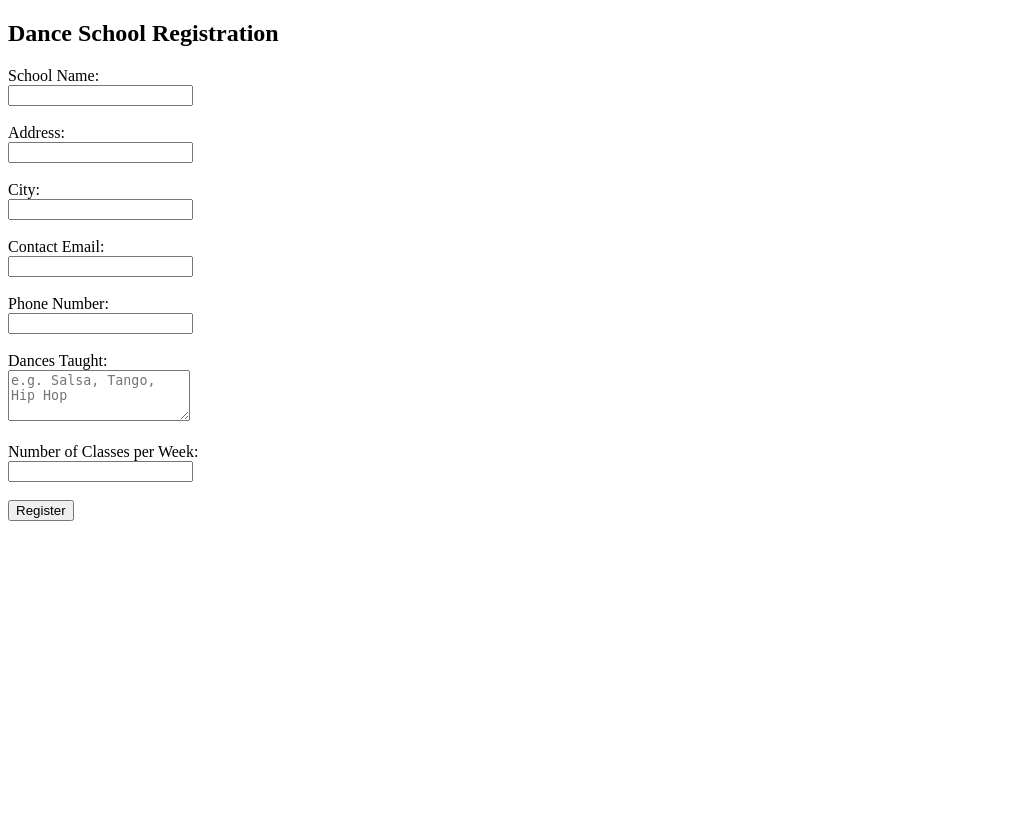
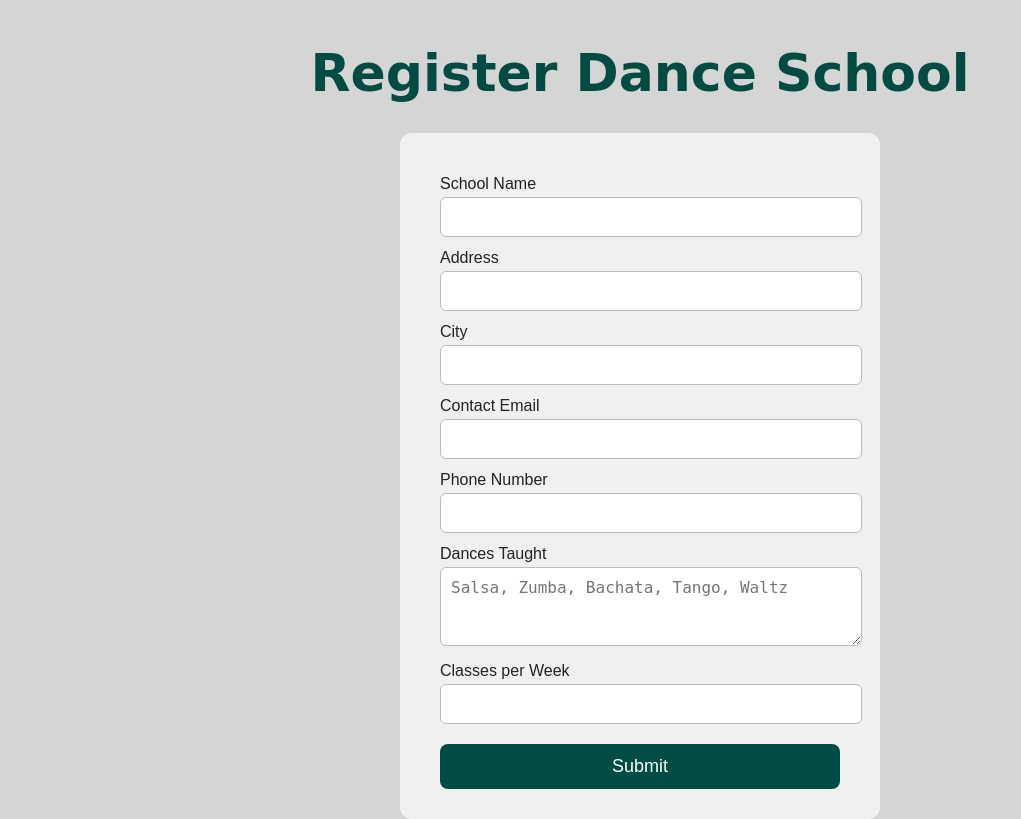
Before and after one commit to jovanas98/letsdance, a Django app: page /register/school/ in a window 1280 px wide. Shown: the whole page, without its empty margins (0-1021 px from the left). Before the commit the page ends 521 px from the top, so only its background shows below. Run offline with Django 5.2, Linux system fonts and the light colour scheme.

Commit message:
front dodat

```diff
--- a/dance_app/templates/dance_app/register_school.html
+++ b/dance_app/templates/dance_app/register_school.html
@@ -1,34 +1,109 @@
 <!DOCTYPE html>
-<html>
+<html lang="en">
 <head>
-    <title>Register Dance School</title>
+  <meta charset="UTF-8">
+  <meta name="viewport" content="width=device-width, initial-scale=1.0">
+  <title>Register Dance School</title>
+
+  <style>
+    body {
+      font-family: "Poppins", sans-serif;
+      background-color: #d6d5d6;
+      color: #222;
+      text-align: center;
+      margin: 0;
+      padding: 0;
+      min-height: 100vh;
+      display: flex;
+      flex-direction: column;
+      justify-content: center;
+      align-items: center;
+    }
+
+    h2 {
+      font-family: "Great Vibes", cursive;
+      font-size: 52px;
+      color: #004c43;
+      margin-bottom: 30px;
+    }
+
+    form {
+      background-color: #f0f0f0;
+      padding: 30px 40px;
+      border-radius: 12px;
+      max-width: 400px;
+      width: 100%;
+      text-align: left;
+      box-shadow: none; /* flat, consistent look */
+    }
+
+    label {
+      display: block;
+      margin-top: 12px;
+      font-weight: 500;
+    }
+
+    input, textarea {
+      width: 100%;
+      padding: 10px;
+      border: 1px solid #bbb;
+      border-radius: 6px;
+      margin-top: 4px;
+      font-size: 16px;
+      box-shadow: none;
+      outline: none;
+      background-color: #fff;
+    }
+
+    input:focus, textarea:focus {
+      border-color: #004c43;
+    }
+
+    button {
+      display: block;
+      background-color: #004c43;
+      color: white;
+      font-size: 18px;
+      border: none;
+      border-radius: 8px;
+      padding: 12px 20px;
+      margin-top: 20px;
+      cursor: pointer;
+      width: 100%;
+    }
+
+    button:hover {
+      background-color: #003832;
+    }
+  </style>
 </head>
+
 <body>
-    <h2>Dance School Registration</h2>
-    <form method="POST">
-        {% csrf_token %}
-        <label for="name">School Name:</label><br>
-        <input type="text" name="name" required><br><br>
+  <h2>Register Dance School</h2>
+  <form method="POST">
+    {% csrf_token %}
+    <label>School Name</label>
+    <input type="text" name="name" required>
 
-        <label for="address">Address:</label><br>
-        <input type="text" name="address" required><br><br>
+    <label>Address</label>
+    <input type="text" name="address" required>
 
-        <label for="city">City:</label><br>
-        <input type="text" name="city" required><br><br>
+    <label>City</label>
+    <input type="text" name="city" required>
 
-        <label for="contact_email">Contact Email:</label><br>
-        <input type="email" name="contact_email" required><br><br>
+    <label>Contact Email</label>
+    <input type="email" name="contact_email" required>
 
-        <label for="phone_number">Phone Number:</label><br>
-        <input type="text" name="phone_number" required><br><br>
+    <label>Phone Number</label>
+    <input type="tel" name="phone_number" required>
 
-        <label for="dances_taught">Dances Taught:</label><br>
-        <textarea name="dances_taught" rows="3" placeholder="e.g. Salsa, Tango, Hip Hop" required></textarea><br><br>
+    <label>Dances Taught</label>
+    <textarea name="dances_taught" rows="3" placeholder="Salsa, Zumba, Bachata, Tango, Waltz" required></textarea>
 
-        <label for="classes_per_week">Number of Classes per Week:</label><br>
-        <input type="number" name="classes_per_week" min="1" required><br><br>
+    <label>Classes per Week</label>
+    <input type="number" name="classes_per_week" min="1" required>
 
-        <button type="submit">Register</button>
-    </form>
+    <button type="submit">Submit</button>
+  </form>
 </body>
 </html>
```
Also changed, not shown: dance_app/templates/dance_app/landing.html (+51 -11 lines), dance_app/templates/dance_app/register_dancer.html (+107 -8 lines), dance_app/templates/dance_app/school_list.html (+47 -18 lines), db.sqlite3.
